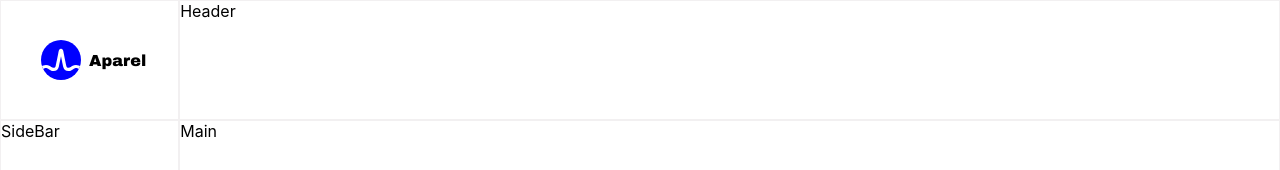
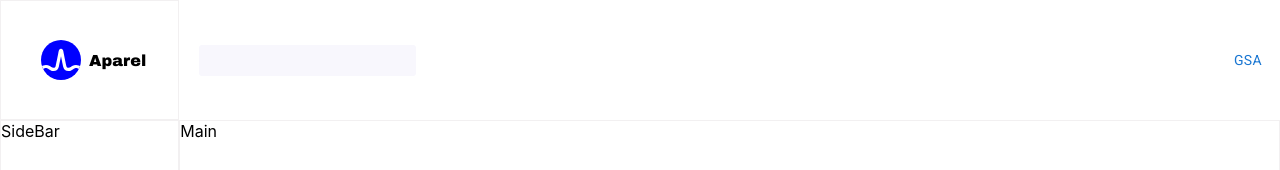
Before and after one commit to okeresamuel/Complete-Ecommerce-and-Admin-dashboard, a React (Create React App) app in the folder e-commerce/: page / in a window 1280 px wide. Shown: the top 170 px of the page. Built offline with nearby package versions, Linux system fonts and the light colour scheme.

Commit message:
add searchbar

```diff
--- a/e-commerce/package.json
+++ b/e-commerce/package.json
@@ -3,6 +3,10 @@
   "version": "0.1.0",
   "private": true,
   "dependencies": {
+    "@emotion/react": "^11.10.4",
+    "@emotion/styled": "^11.10.4",
+    "@mui/icons-material": "^5.10.3",
+    "@mui/material": "^5.10.5",
     "@testing-library/jest-dom": "^5.16.5",
     "@testing-library/react": "^13.4.0",
     "@testing-library/user-event": "^13.5.0",
--- a/e-commerce/public/index.html
+++ b/e-commerce/public/index.html
@@ -10,6 +10,7 @@
       content="Web site created using create-react-app"
     />
     <link rel="apple-touch-icon" href="%PUBLIC_URL%/logo192.png" />
+
     <!--
       manifest.json provides metadata used when your web app is installed on a
       user's mobile device or desktop. See https://developers.google.com/web/fundamentals/web-app-manifest/
--- a/e-commerce/src/components/Header/Header.css
+++ b/e-commerce/src/components/Header/Header.css
@@ -1,4 +1,16 @@
 #header {
     height: 15vh;
     width: 86vw;
+    display: flex;
+    justify-content: space-between;
+    align-items: center;
 }
+.search__box{
+    margin:20px;
+    padding:8px;
+    border: none;
+    outline: none;
+    border-radius:3px;
+    width: 217px;
+    background-color: hsl(252deg 56% 98%);
+}
--- a/e-commerce/src/components/Header/Header.js
+++ b/e-commerce/src/components/Header/Header.js
@@ -1,8 +1,12 @@
 import './Header.css'
+import Button from '@mui/material/Button';
+
+
 
 const Header = () => {
-    return (<div id='header' className='greyBorder'>
-        Header
+    return (<div id='header'>
+      <input className="search__box"  type="search"></input>
+      <Button>gsa</Button>
     </div>)
 }
 
```
Also changed, not shown: 1 other file (tests, documents, lock files or other folders).
